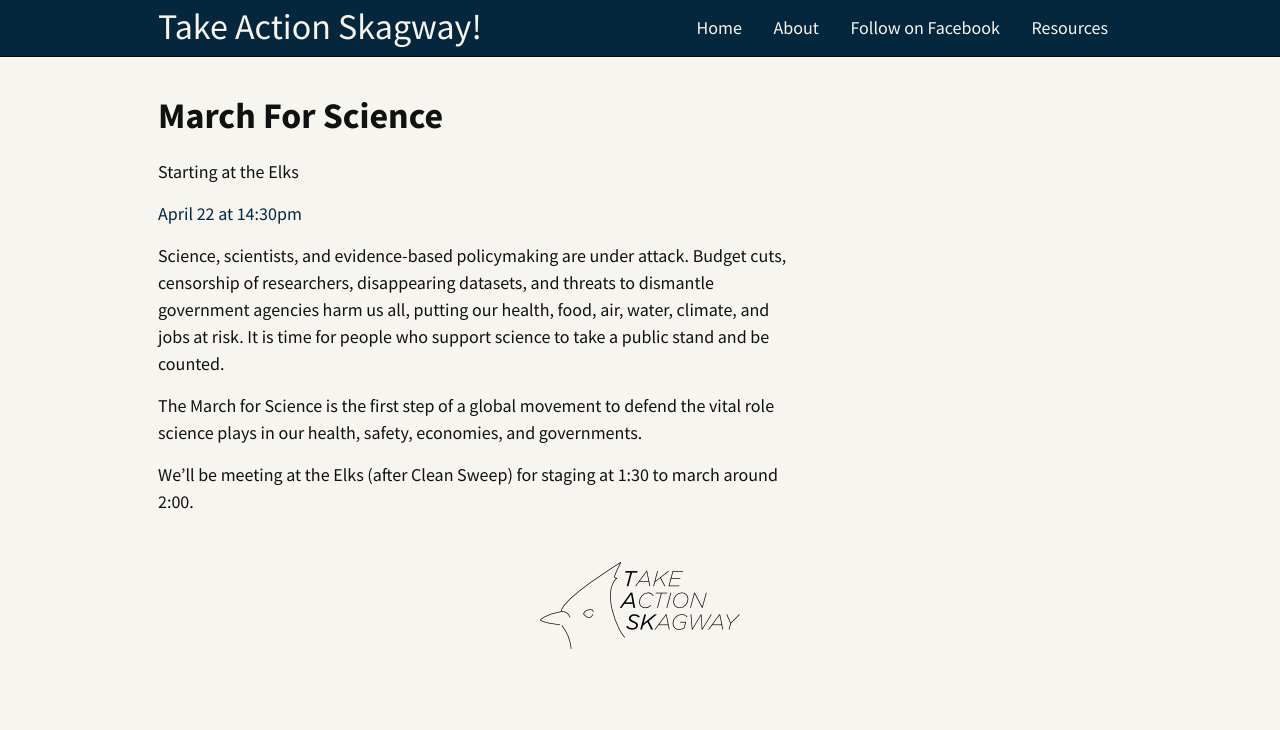
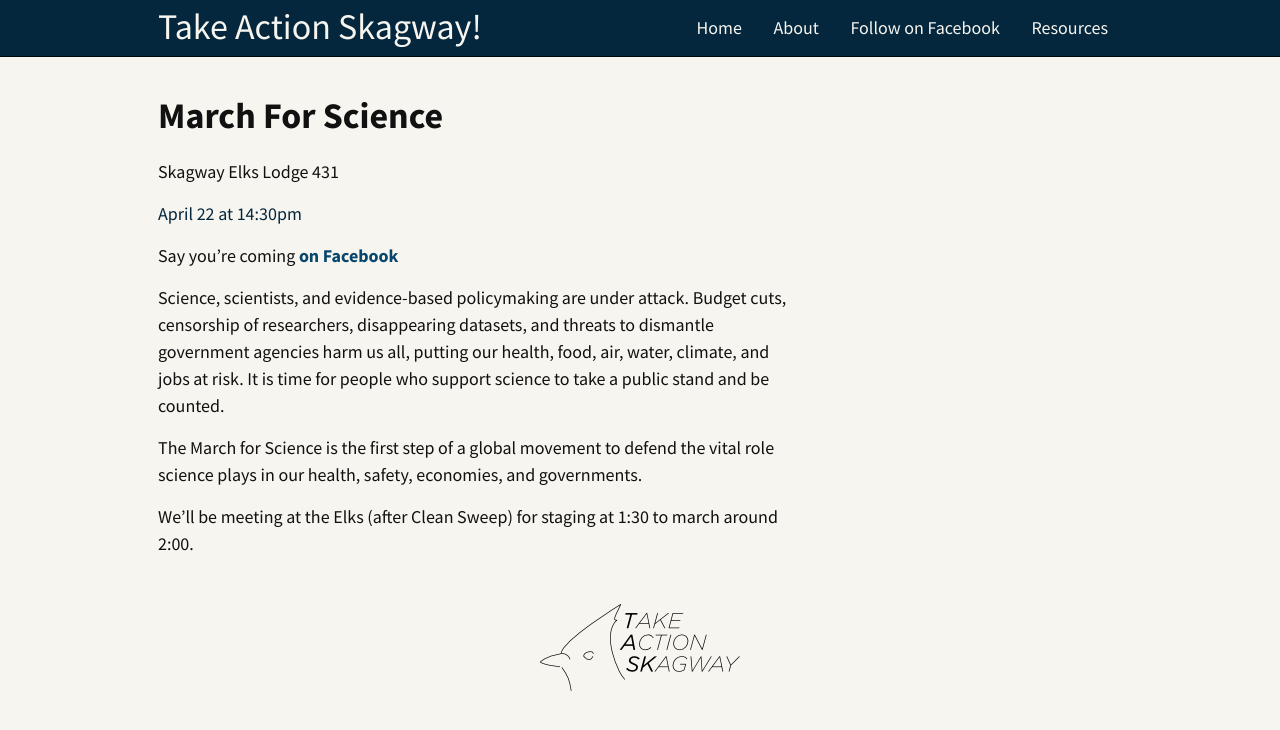
Before and after one commit to simonv3/take-action-skagway, a Jekyll site: the page built from actions/_posts/2017-04-22-science-march.md, in a window 1280 px wide. Shown: the top 730 px of the page. Built offline with Jekyll 4.4.1, drawn with Linux system fonts in a browser that asks for light colours; nearby versions of some CDN libraries; comment, search, counter and statistics services are not loaded.

Commit message:
Add link to Facebook

```diff
--- a/actions/_posts/2017-04-22-science-march.md
+++ b/actions/_posts/2017-04-22-science-march.md
@@ -3,10 +3,12 @@
 type: action
 date: 2017-04-22 13:30:00 -0900
 title: March For Science
-location: Starting at the Elks
+location: Skagway Elks Lodge 431
 image: '/actions/public/science-march.png'
 background-y-offset: '-350px'
 ---
+
+Say you're coming [on Facebook](https://www.facebook.com/events/286871551742189/)
 
 Science, scientists, and evidence-based policymaking are under attack. Budget cuts, censorship of researchers, disappearing datasets, and threats to dismantle government agencies harm us all, putting our health, food, air, water, climate, and jobs at risk. It is time for people who support science to take a public stand and be counted.
 
```
